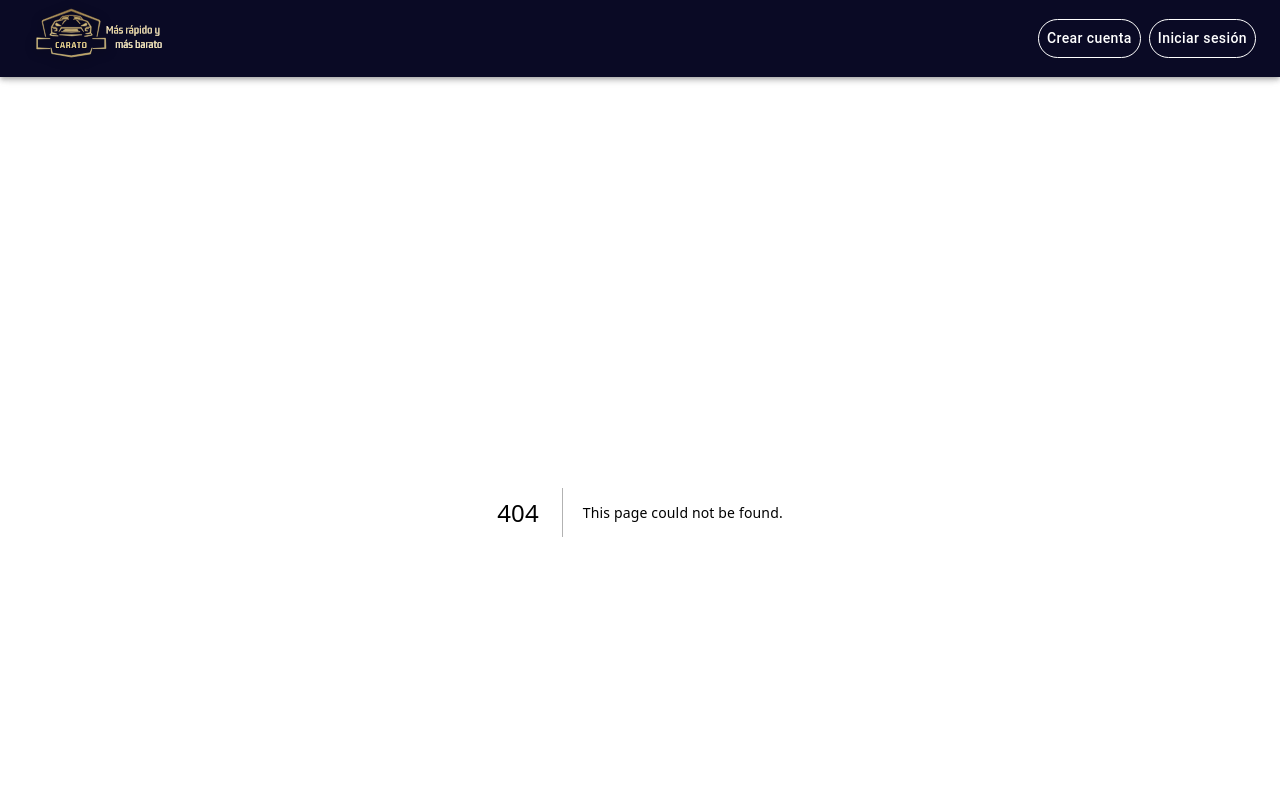
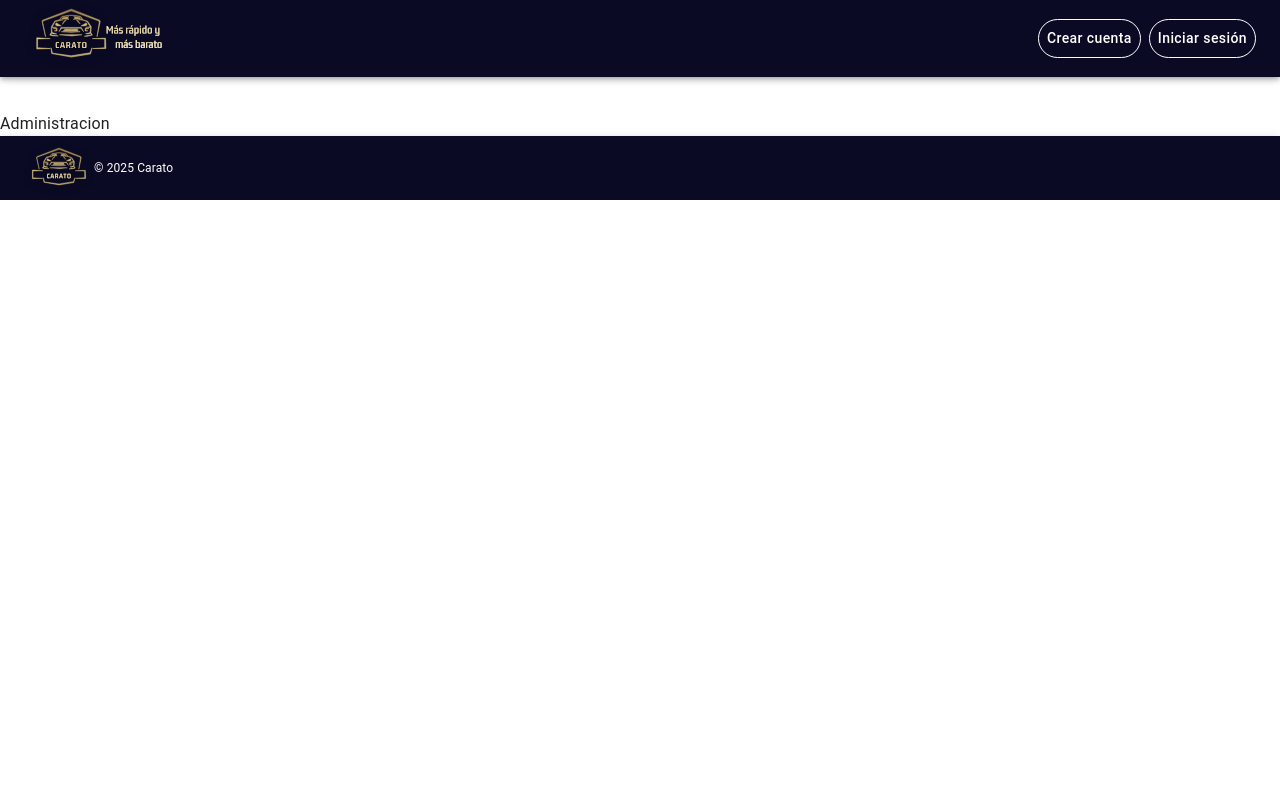
Before and after one commit to dpaeza10/pi-dh-front, a Next.js app: page /administracion in a window 1280 px wide. Before the commit this address had no page. Shown: the top 800 px of the page. Built offline with nearby package versions, Linux system fonts and the light colour scheme; what @mui/material-nextjs would draw is missing.

Commit message:
feat: first routing success

```diff
--- /dev/null
+++ b/src/app/administracion/page.tsx
@@ -0,0 +1,5 @@
+export default function Administracion() {
+  return (
+    <div>Administracion</div>
+  )
+}
```
